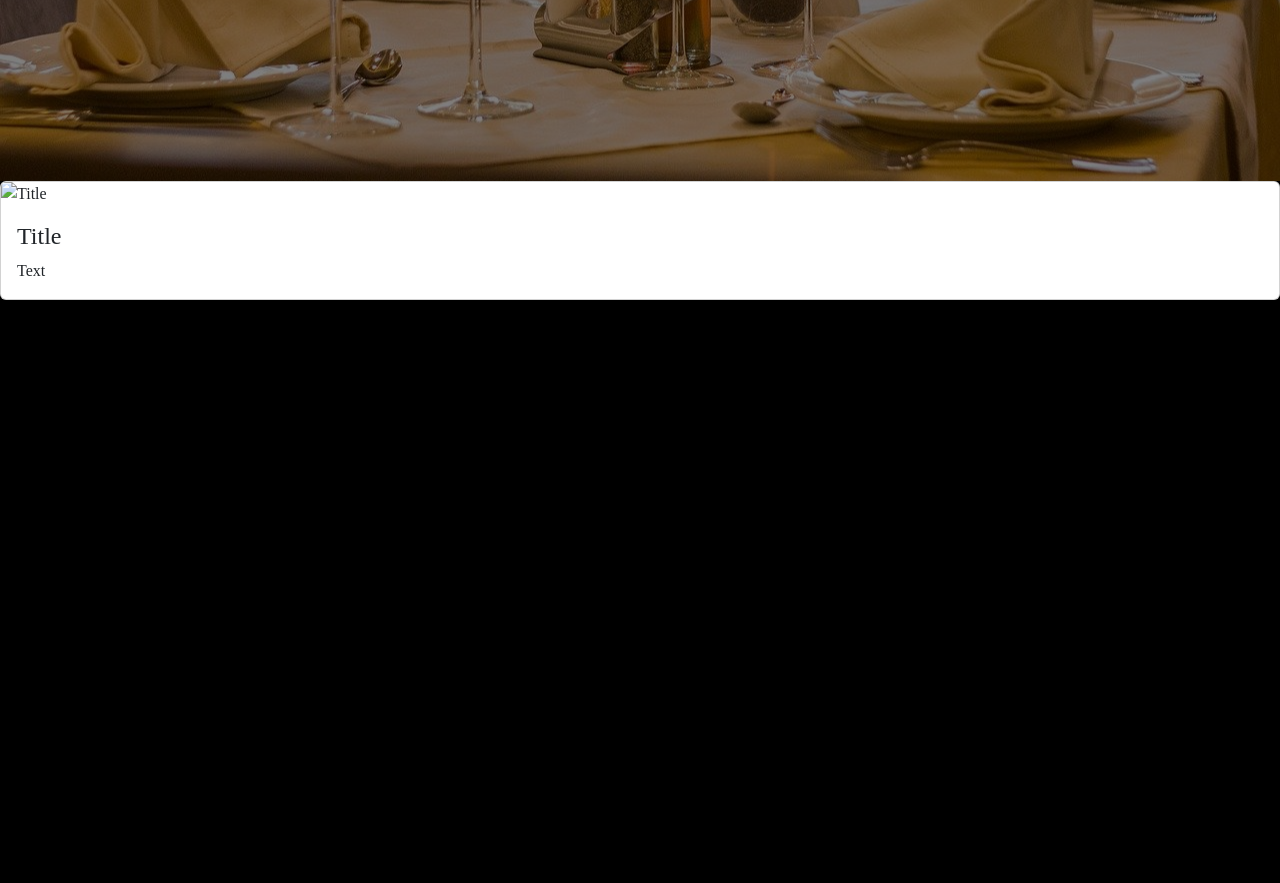
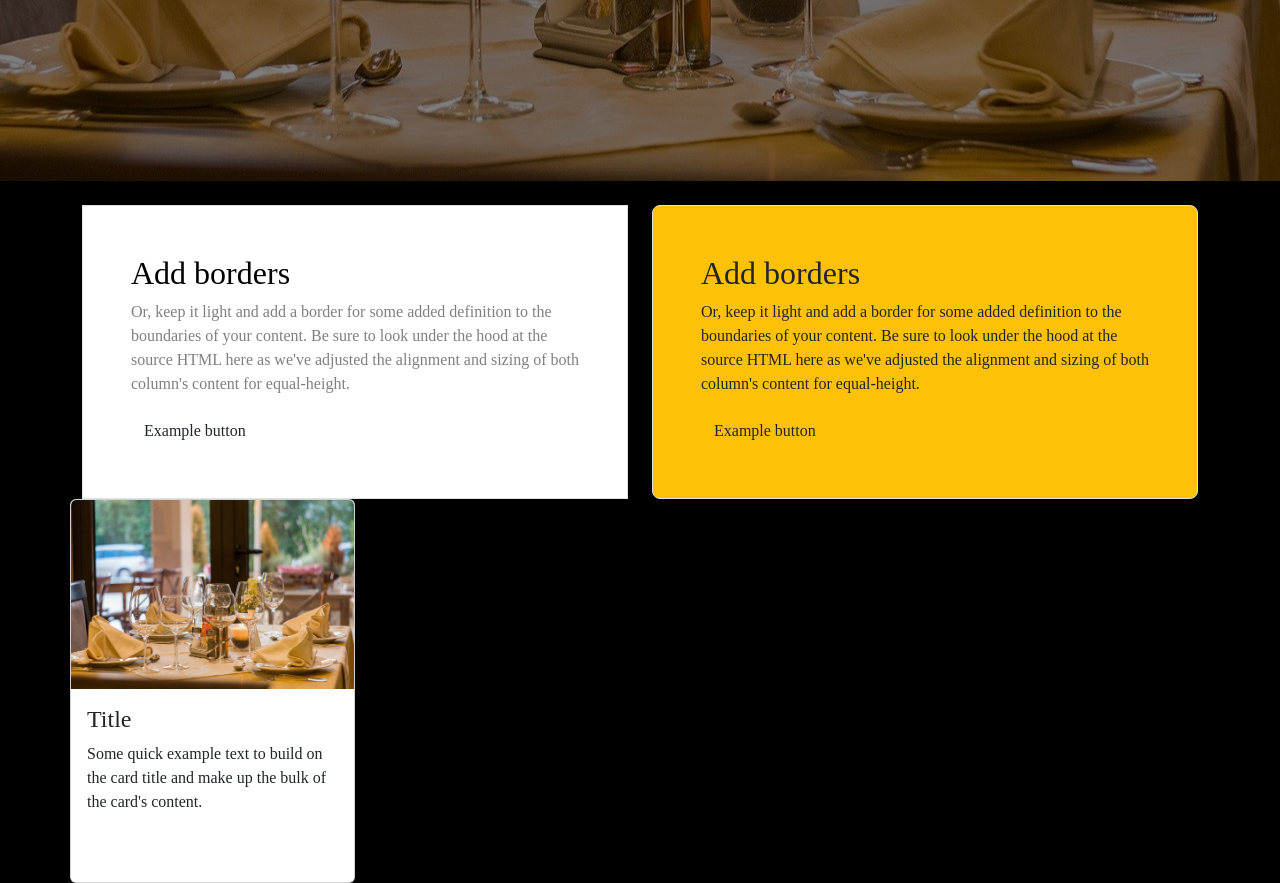
Before and after one commit to Obachola/workshop, a plain HTML site: page index.html in a window 1280 px wide. Shown: the part 619-1502 px from the top of the page. Before the commit the page ends 919 px from the top, so only its background shows below. Drawn offline with Linux system fonts and the light colour scheme.

```diff
--- a/assets/css/styles.css
+++ b/assets/css/styles.css
@@ -4,6 +4,11 @@
 body{
     background-color: black;
 }
+
+.bg-primary, .btn-primary{
+
+}
+
 
 .cc-navbar {
     background-color: rgba(0, 0, 0, 0.55);
--- a/index.html
+++ b/index.html
@@ -60,14 +60,47 @@
         </div>
     </section>
 
-    <section>
-        <div class="card">
-            <img class="card-img-top" src="holder.js/100x180/" alt="Title">
-            <div class="card-body">
-                <h4 class="card-title">Title</h4>
-                <p class="card-text">Text</p>
+    <section class="">
+        <div class="container pt-4  ">
+            <div class="row align-items-md-stretch">
+
+                <div class="col-md-6 col-sm-4">
+                    <div
+                        class="h-100 p-5 bg-white border rounded-0 text-black">
+                        <h2>Add borders</h2>
+                        <p class="text-black-50">Or, keep it light and add a border for some added definition to the boundaries of your content. Be sure
+                            to look under the hood at the source HTML here as we've adjusted the alignment and sizing of both
+                            column's content for equal-height.</p>
+                        <button class="btn Swap the background-color utility and add a `.text-*` color utility to mix up the jumbotron look. Then,
+                            mix and match with additional component themes and more." type="button">Example button</button>
+                    </div>
+                </div>
+                <div class="col-md-6 col-sm-4">
+                    <div
+                        class="h-100 p-5 bg-warning border rounded-3">
+                        <h2>Add borders</h2>
+                        <p>Or, keep it light and add a border for some added definition to the boundaries of your content. Be sure
+                            to look under the hood at the source HTML here as we've adjusted the alignment and sizing of both
+                            column's content for equal-height.</p>
+                        <button class="btn Swap the background-color utility and add a `.text-*` color utility to mix up the jumbotron look. Then,
+                            mix and match with additional component themes and more." type="button">Example button</button>
+                    </div>
+                </div>
+            </div>
+            <div class="row ">
+                <div class="card col-3 p-0 overflow-hidden">
+                    <img class="card-img-top" src="assets/img/banniere2.jpg" alt="Title">
+                    <div class="card-body">
+                        <h4 class="card-title">Title</h4>
+                        <p class="card-text">Some quick example text to build on the card title and make up the bulk of the card's content.</p>
+                        <a href="#" class="btn btn-primary">Go somewhere</a>
+                    </div>
+
+                </div>
+
             </div>
         </div>
+
     </section>
 
     <!-- Option 1: Bootstrap Bundle with Popper -->
```
Also changed, not shown: assets/css/bootstrap.min.css.
